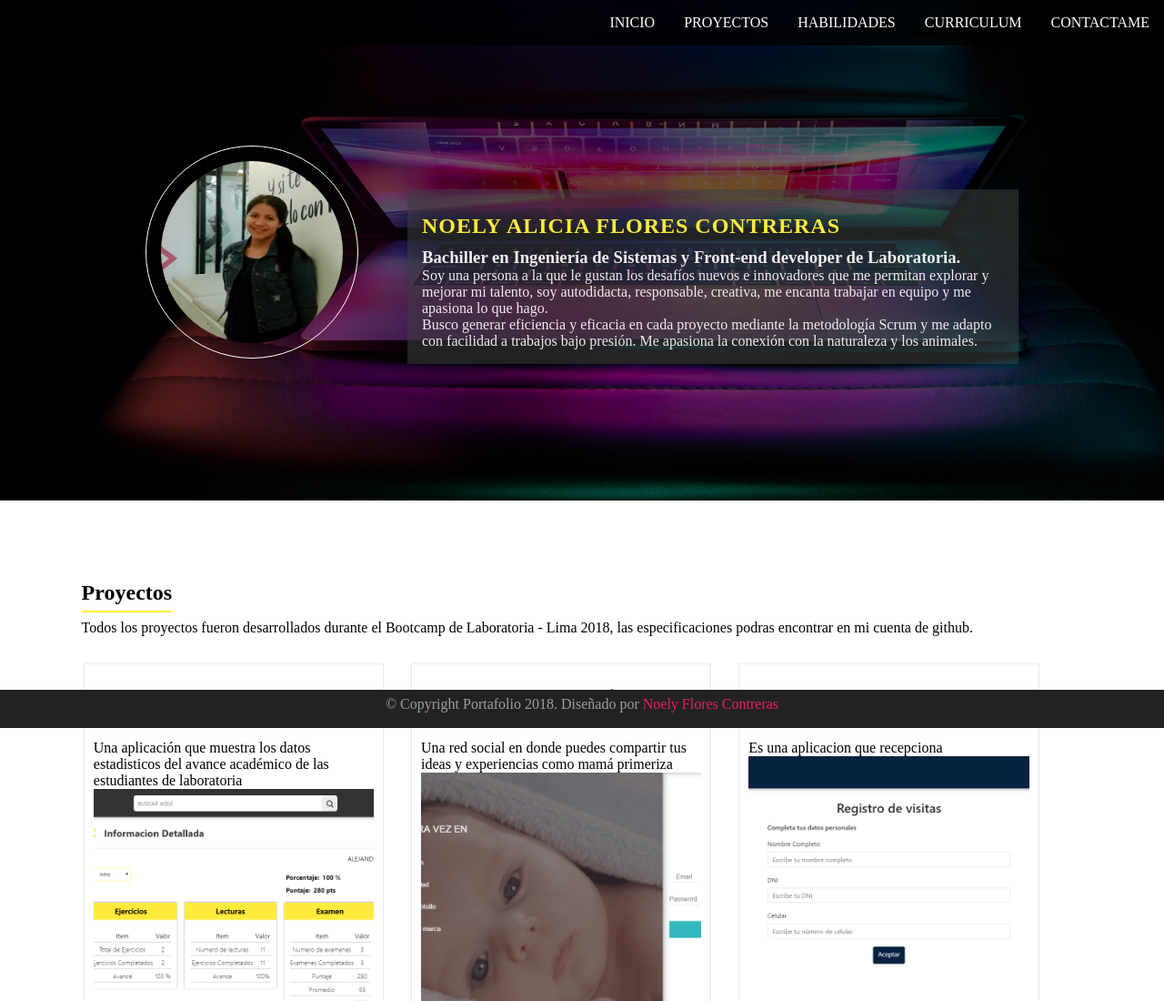
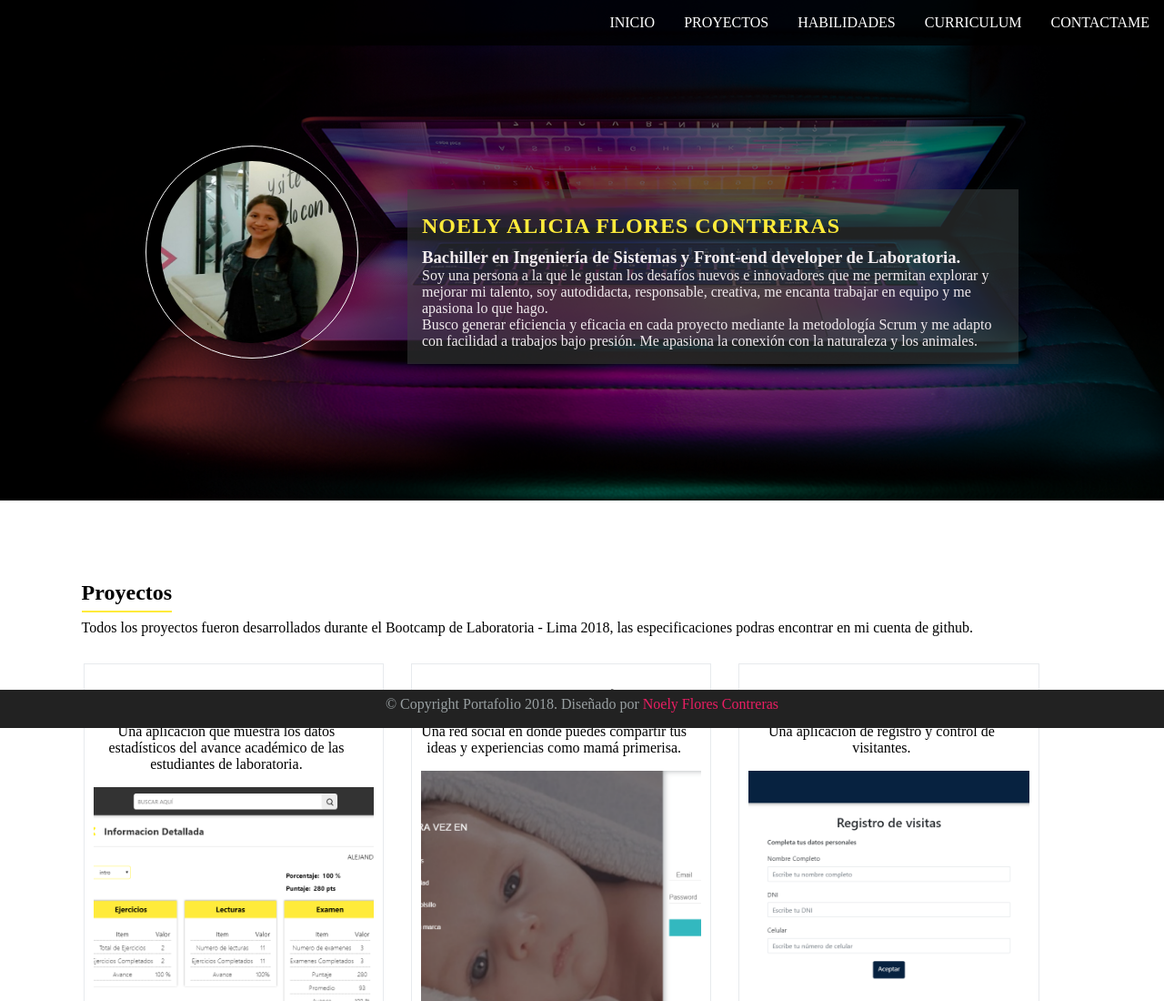
Before and after one commit to NoelyFlores/NoelyFlores, a website: page src/index.html in a window 1280 px wide. Shown: the top 1100 px of the page at 91% size. Drawn offline with Linux system fonts and the light colour scheme; files whose address does not match are found by name.

Commit message:
update proyectos css

```diff
--- a/src/css/style.css
+++ b/src/css/style.css
@@ -188,7 +188,7 @@ line-height: 22px;
   font-size: 18px;
   text-transform: uppercase;
   text-align: center;
-  padding: 18px 0px;
+  padding: 18px 0px 0px;
 }
 #img-p1{
   background: url(../img/dd.png) no-repeat center;
@@ -273,6 +273,12 @@ line-height: 22px;
     padding: 1em 1em 0em 0em;
     display: inline-block;
   }
+  #descrition-proyect {
+  padding: 1em 1em 0em 0em;
+  display: inline-block;
+  text-align: center;
+  padding-bottom: 1em;
+}
   .contacto p a {
     text-decoration: none;
     color: #E91E63;
--- a/src/index.html
+++ b/src/index.html
@@ -56,7 +56,7 @@
                 <div class="focus-border">
                   <div class="focus-layout">
                       <h4>DATADASHBOARD</h4>
-                      <p>Una aplicación que muestra los datos estadisticos del avance académico de las estudiantes de laboratoria </p>
+                      <p  id="descrition-proyect">Una aplicación que muestra los datos estadísticos del avance académico de las estudiantes de laboratoria.</p>
                     <div class="focus-image" id="img-p1">
                       <span class="icon-bookmark">
                           <ul>
@@ -80,7 +80,7 @@
                 <div class="focus-border">
                   <div class="focus-layout">
                     <h4>MODO MAMÁ</h4>
-                    <p>Una red social en donde puedes compartir tus ideas y experiencias como mamá primeriza</p>
+                    <p  id="descrition-proyect">Una red social en donde puedes compartir tus ideas y experiencias como mamá primerisa.</p>
                     <div class="focus-image"  id="img-p2">
                         <span class="icon-bookmark">
                             <ul>
@@ -103,7 +103,7 @@
                 <div class="focus-border">
                   <div class="focus-layout">
                     <h4>WIWORK</h4>
-                    <p>Es una aplicacion que recepciona</p>
+                    <p id="descrition-proyect">Una aplicación de registro y control de visitantes.</p>
                     <div class="focus-image"  id="img-p3">
                        <span class="icon-bookmark">
                          <ul>
```
